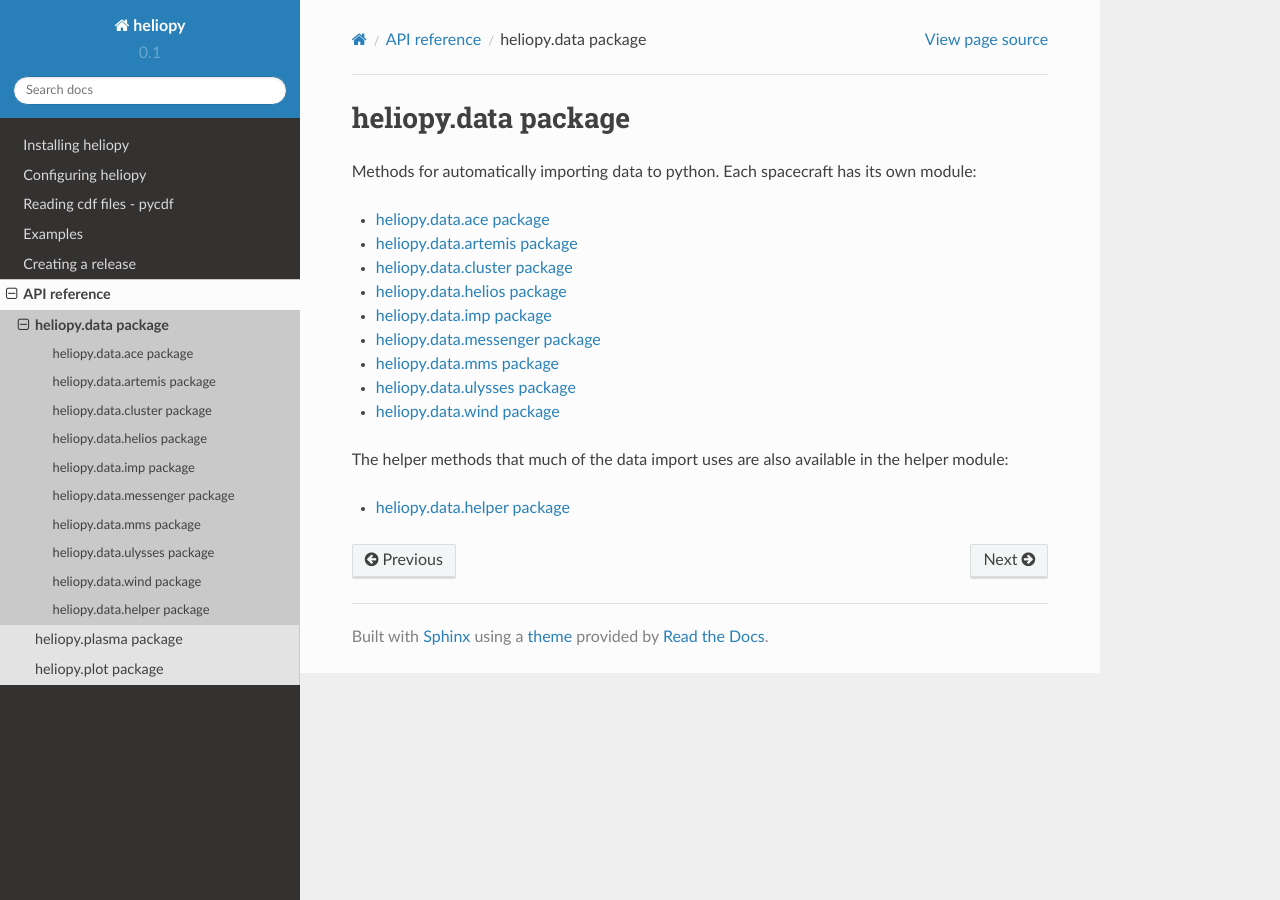
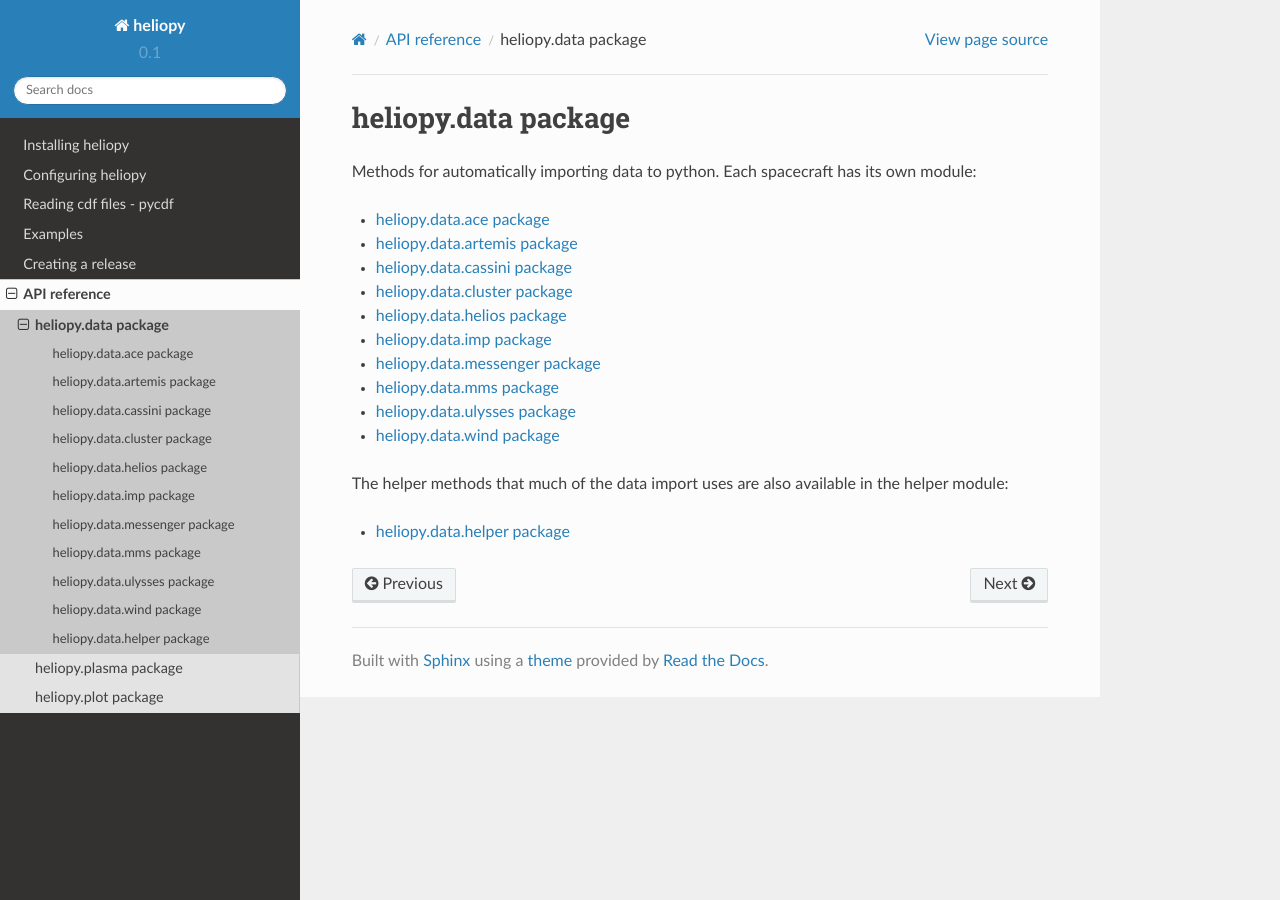
Before and after one commit to heliopython/heliopy, a Sphinx documentation site: the page built from doc/source/code_ref/data/index.rst, in a window 1280 px wide. Built offline with Sphinx 7.4.7 and the Read the Docs theme 2.0.0, drawn with Linux system fonts in a browser that asks for light colours.

Commit message:
Add cassini docs

```diff
--- /dev/null
+++ b/doc/source/code_ref/data/cassini.rst
@@ -0,0 +1,5 @@
+heliopy.data.cassini package
+----------------------------
+
+.. automodule:: heliopy.data.cassini
+   :members:
--- a/doc/source/code_ref/data/index.rst
+++ b/doc/source/code_ref/data/index.rst
@@ -10,6 +10,7 @@ own module:
 
    ace
    artemis
+   cassini
    cluster
    helios
    imp
```
